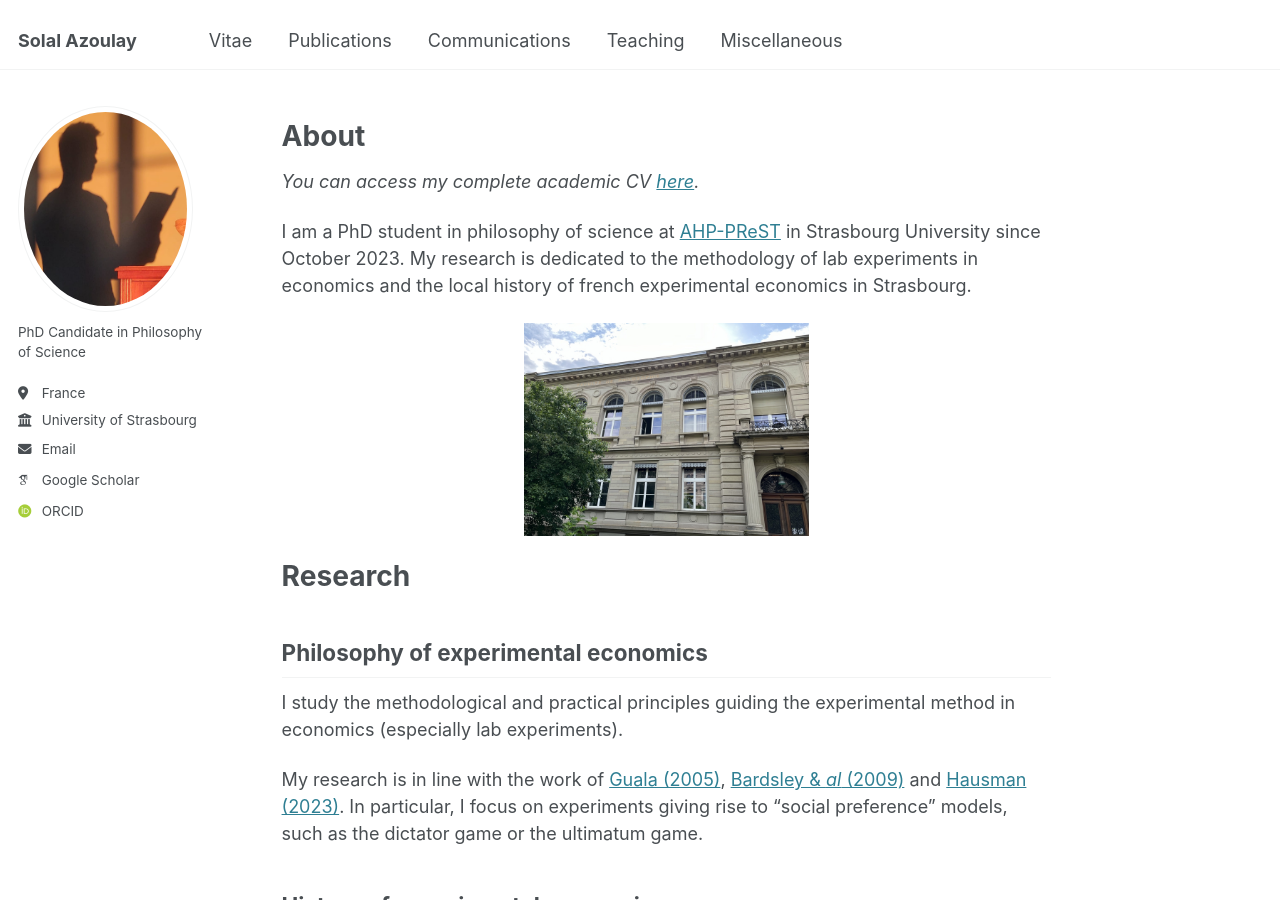
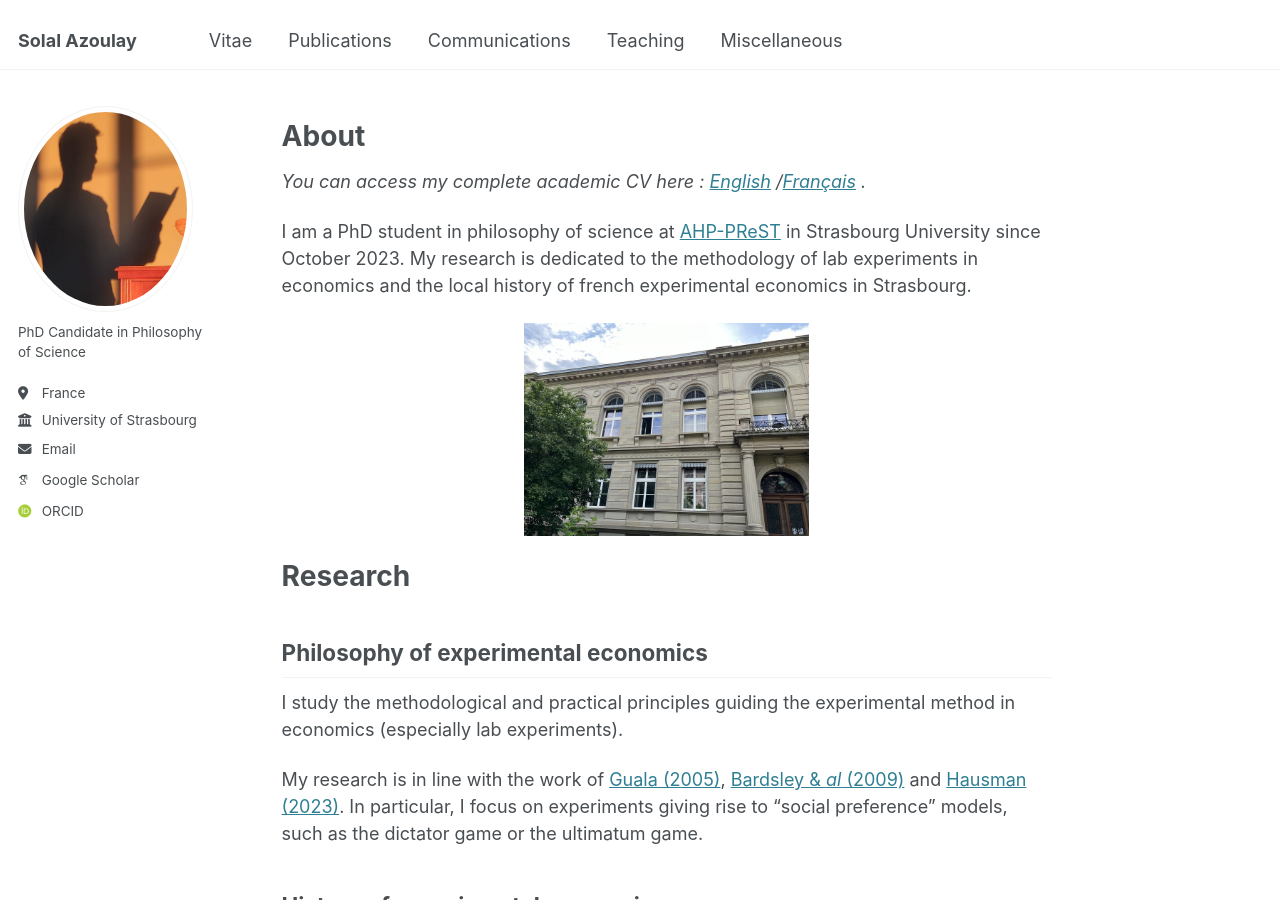
Before and after one commit to solal-azoulay/solal-azoulay.github.io, a Jekyll site: the page built from _pages/about.md, in a window 1280 px wide and 900 px high. Built offline with Jekyll 4.4.1, drawn with Linux system fonts in a browser that asks for light colours; some web fonts are replaced.

Commit message:
Update about.md

```diff
--- a/_pages/about.md
+++ b/_pages/about.md
@@ -7,7 +7,7 @@ redirect_from:
 ---
 About
 =====
-*You can access my complete academic CV [here](https://solal-azoulay.github.io/files/cv_2026.pdf).*
+*You can access my complete academic CV here : [English](https://solal-azoulay.github.io/files/cv_2026_en.pdf) /[Français](https://solal-azoulay.github.io/files/cv_2026_fr.pdf) .*
 
 I am a PhD student in philosophy of science at [AHP-PReST](https://poincare.univ-lorraine.fr/) in Strasbourg University since October 2023. My research is dedicated to the methodology of lab experiments in economics and the local history of french experimental economics in Strasbourg.
 
```
